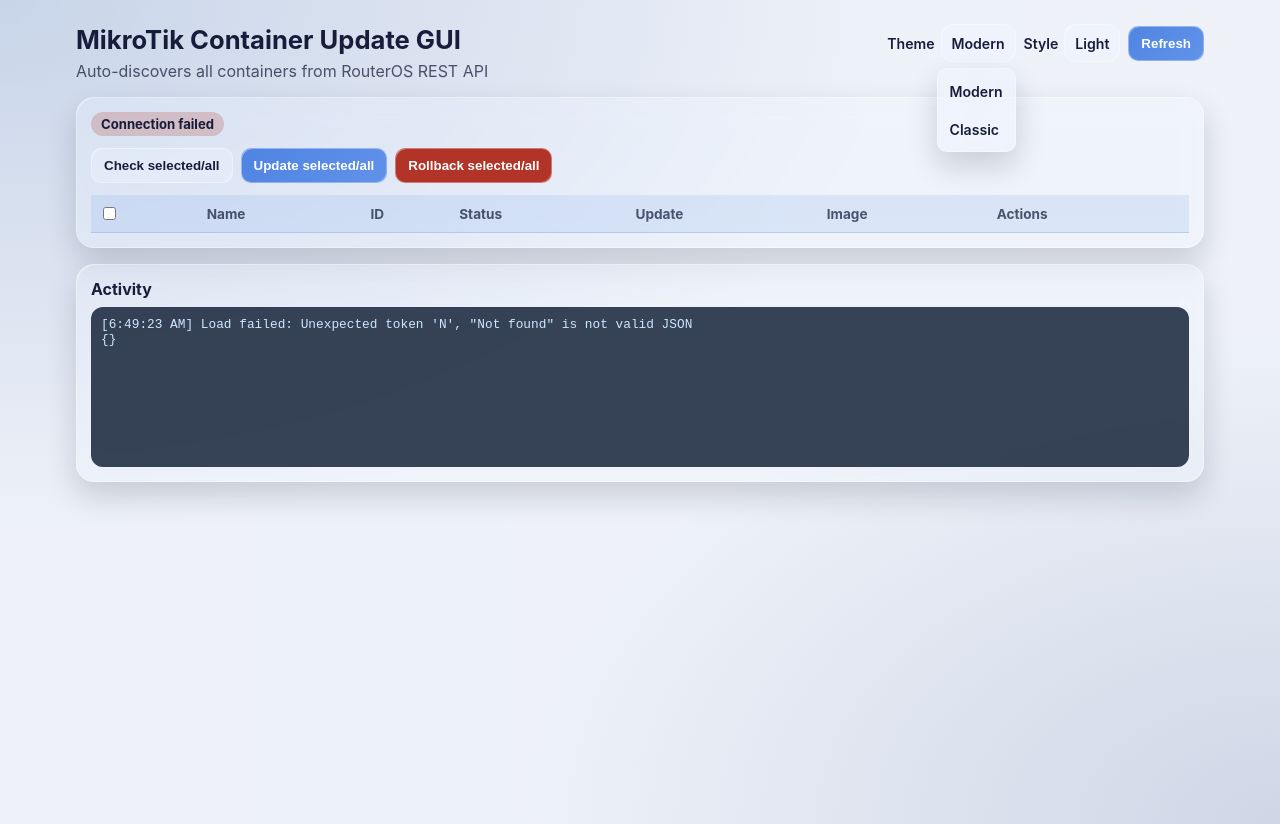
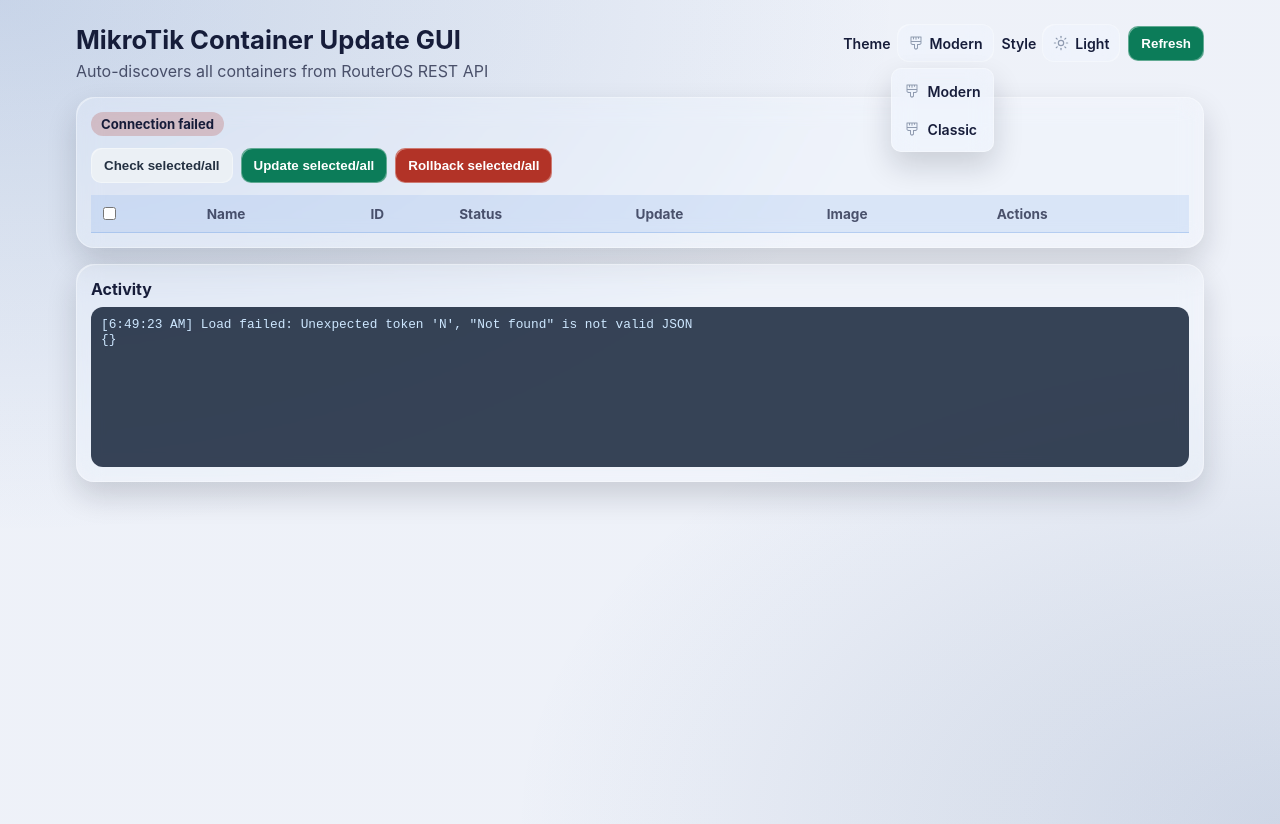
Before and after one commit to ovikiss/mikrotik-container-update-gui, a website: page app/www/index.html in a window 1280 px wide. Both pictures are taken after a click on the button "Modern". Drawn offline with Linux system fonts and the light colour scheme; no server answers.

Commit message:
fix(ui): add dropdown icons and restore action button colors

```diff
--- a/app/www/app.js
+++ b/app/www/app.js
@@ -11,6 +11,7 @@ const els = {
   themeStyleCss: document.getElementById("themeStyleCss"),
   themeToggle: document.getElementById("themeToggle"),
   themeMenu: document.getElementById("themeMenu"),
+  themeCurrentIcon: document.getElementById("themeCurrentIcon"),
   themeCurrentLabel: document.getElementById("themeCurrentLabel"),
   themeSelect: document.getElementById("themeSelect"),
   themeDropdown: document.getElementById("themeDropdown"),
@@ -29,8 +30,8 @@ const els = {
 };
 
 const THEME_ITEMS = [
-  { value: "light", label: "Light" },
-  { value: "dark", label: "Dark" }
+  { value: "light", label: "Light", icon: "/images/ui/theme-light.svg" },
+  { value: "dark", label: "Dark", icon: "/images/ui/theme-dark.svg" }
 ];
 
 const THEME_STYLE_ITEMS = [
@@ -50,6 +51,7 @@ function closeThemeStyleMenu() {
 
 function updateThemeButton() {
   const picked = THEME_ITEMS.find((item) => item.value === state.theme) || THEME_ITEMS[0];
+  els.themeCurrentIcon.setAttribute("src", picked.icon);
   els.themeCurrentLabel.textContent = picked.label;
 }
 
@@ -93,7 +95,7 @@ function renderThemeMenu() {
     button.type = "button";
     button.className = "theme-item";
     button.setAttribute("role", "option");
-    button.textContent = item.label;
+    button.innerHTML = `<img src="${item.icon}" alt="" /><span>${item.label}</span>`;
     button.addEventListener("click", () => {
       closeThemeMenu();
       setTheme(item.value);
@@ -110,7 +112,7 @@ function renderThemeStyleMenu() {
     button.type = "button";
     button.className = "theme-item";
     button.setAttribute("role", "option");
-    button.textContent = item.label;
+    button.innerHTML = `<img src="/images/ui/theme-style.svg" alt="" /><span>${item.label}</span>`;
     button.addEventListener("click", () => {
       closeThemeStyleMenu();
       setThemeStyle(item.value);
--- a/app/www/index.html
+++ b/app/www/index.html
@@ -24,6 +24,7 @@
                 aria-haspopup="listbox"
                 aria-expanded="false"
               >
+                <img src="/images/ui/theme-style.svg" alt="" />
                 <span id="themeStyleCurrentLabel">Modern</span>
               </button>
               <div class="theme-menu" id="themeStyleMenu" role="listbox" aria-label="Theme style options"></div>
@@ -44,6 +45,7 @@
                 aria-haspopup="listbox"
                 aria-expanded="false"
               >
+                <img id="themeCurrentIcon" src="/images/ui/theme-light.svg" alt="" />
                 <span id="themeCurrentLabel">Light</span>
               </button>
               <div class="theme-menu" id="themeMenu" role="listbox" aria-label="Theme options"></div>
--- a/app/www/styles-classic.css
+++ b/app/www/styles-classic.css
@@ -32,6 +32,5 @@ body {
 }
 
 .btn {
-  background: var(--blue);
   border-radius: 9px;
 }
--- a/app/www/styles-modern.css
+++ b/app/www/styles-modern.css
@@ -16,6 +16,10 @@
   --overlay-dim: rgba(238, 245, 255, 0.08);
   --overlay-a: rgba(31, 84, 160, 0.2);
   --overlay-b: rgba(23, 62, 126, 0.16);
+  --primary: #0c7c59;
+  --primary-ink: #ffffff;
+  --ghost-bg: #ebf0f5;
+  --ghost-ink: #243142;
   --danger: #b23327;
 }
 
@@ -36,6 +40,8 @@ html[data-theme="dark"] {
   --overlay-dim: rgba(11, 21, 35, 0.26);
   --overlay-a: rgba(25, 67, 131, 0.24);
   --overlay-b: rgba(21, 56, 109, 0.2);
+  --ghost-bg: rgba(61, 79, 109, 0.7);
+  --ghost-ink: #e8eff8;
 }
 
 html[data-theme-style="classic"] {
@@ -136,6 +142,13 @@ html[data-theme-style="classic"] body {
   -webkit-backdrop-filter: var(--glass-blur);
 }
 
+.theme-toggle img,
+.theme-item img {
+  width: 16px;
+  height: 16px;
+  display: block;
+}
+
 .theme-menu {
   position: absolute;
   right: 0;
@@ -161,6 +174,7 @@ html[data-theme-style="classic"] body {
   white-space: nowrap;
   display: flex;
   align-items: center;
+  gap: 8px;
   border: 0;
   background: transparent;
   color: var(--ink);
@@ -257,15 +271,10 @@ html[data-theme-style="classic"] .panel {
   border-radius: 10px;
   padding: 9px 12px;
   cursor: pointer;
-  background: linear-gradient(135deg, rgba(71, 126, 224, 0.95), rgba(89, 141, 233, 0.95));
-  color: #fff;
+  background: var(--primary);
+  color: var(--primary-ink);
   font-weight: 700;
   box-shadow: var(--glass-inset);
-}
-
-html[data-theme-style="classic"] .btn {
-  background: var(--blue);
-  border-radius: 9px;
 }
 
 .btn:disabled {
@@ -274,8 +283,8 @@ html[data-theme-style="classic"] .btn {
 }
 
 .btn.ghost {
-  background: var(--panel-strong);
-  color: var(--ink);
+  background: var(--ghost-bg);
+  color: var(--ghost-ink);
 }
 
 .btn.danger {
```
Also changed, not shown: app/www/images/ui/theme-dark.svg (added), app/www/images/ui/theme-light.svg (added), app/www/images/ui/theme-style.svg (added).
